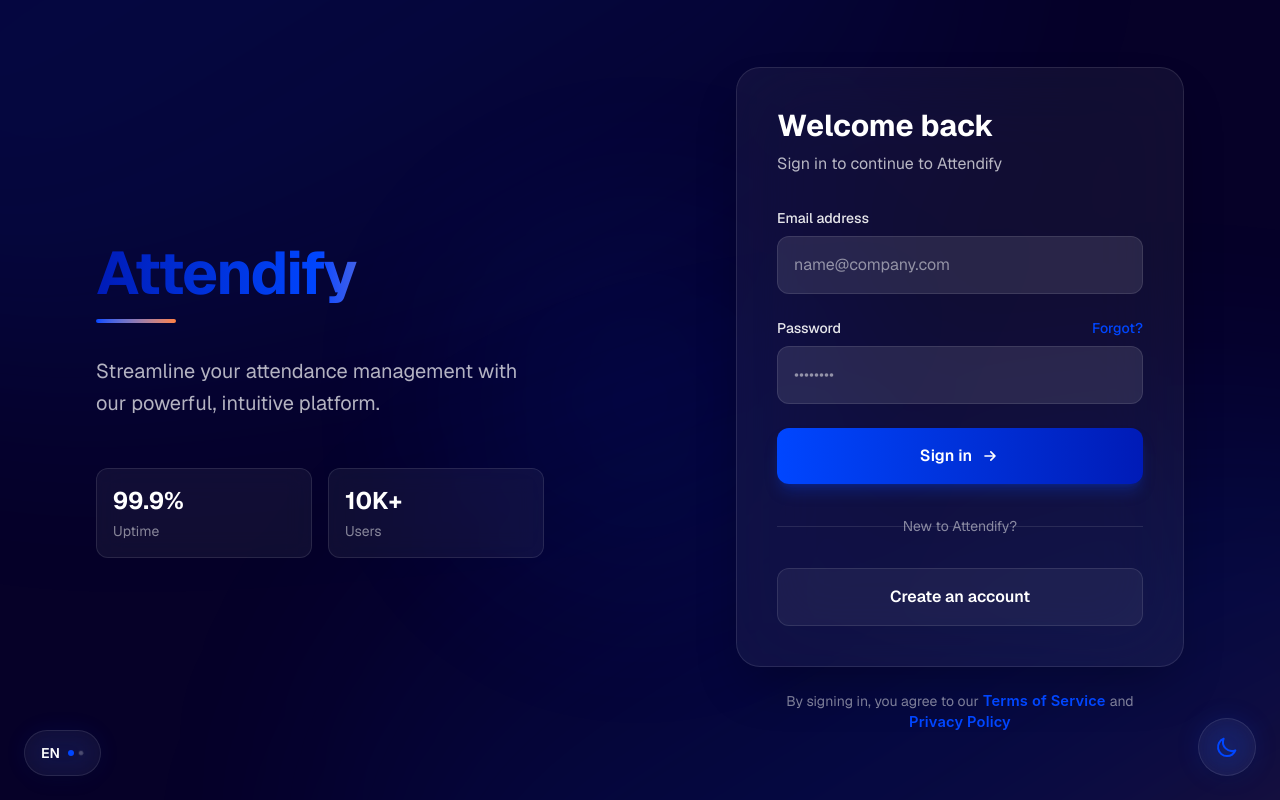
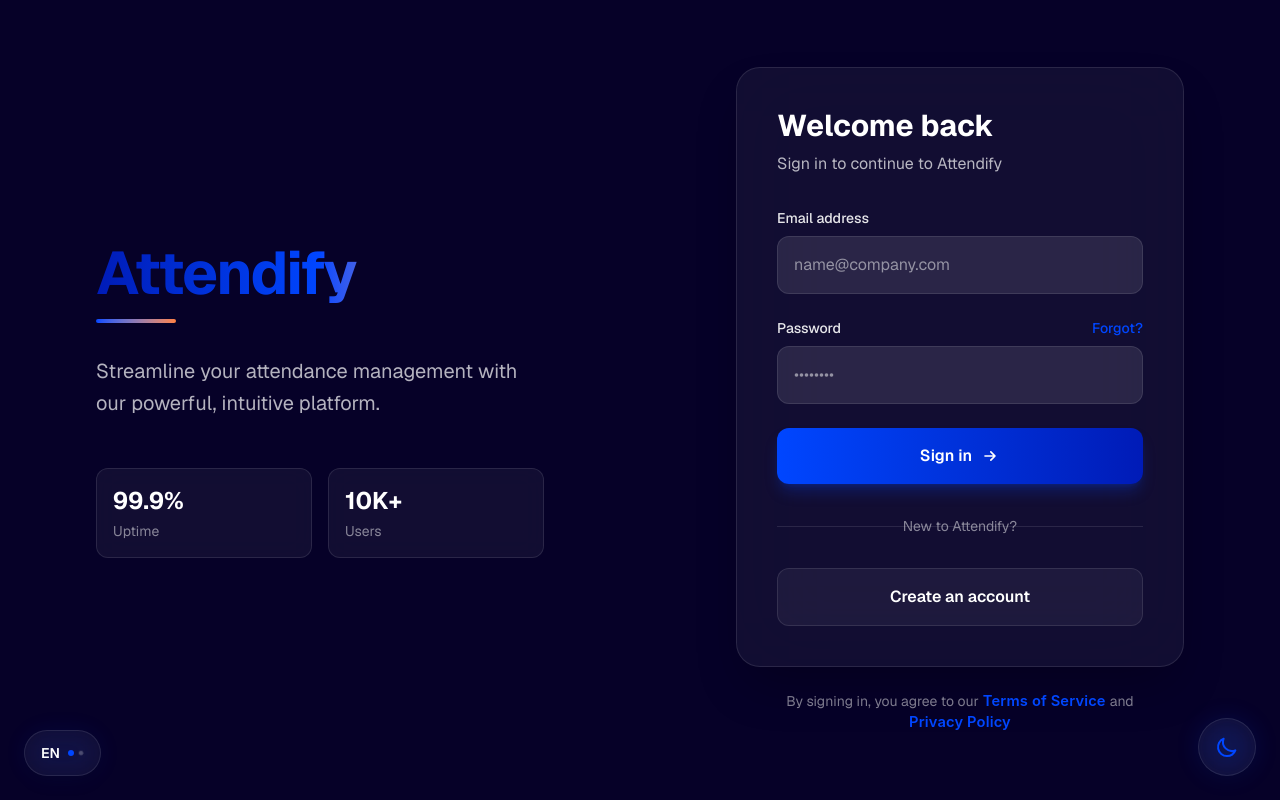
Before and after one commit to hasan4adnan/attendify-frontend, a Next.js app: page / in a window 1280 px wide. Built offline with nearby package versions, Linux system fonts and the light colour scheme.

Commit message:
Remove animated gradient background from login page
Deleted the animated gradient background elements from the login page for a cleaner UI. No functional changes were made to the dashboard page.

```diff
--- a/app/Screens/login.tsx
+++ b/app/Screens/login.tsx
@@ -38,30 +38,6 @@
         backgroundColor: 'var(--bg-primary)'
       }}
     >
-      {/* Animated Gradient Background */}
-      <div className="absolute inset-0 overflow-hidden">
-        <div
-          className="absolute -top-1/2 -left-1/4 w-full h-full bg-gradient-to-br rounded-full blur-[120px] animate-pulse"
-          style={{
-            background: `linear-gradient(to bottom right, var(--gradient-orb-1), var(--gradient-orb-2), transparent)`,
-          }}
-        />
-        <div
-          className="absolute -bottom-1/2 -right-1/4 w-full h-full bg-gradient-to-tl rounded-full blur-[120px] animate-pulse"
-          style={{
-            background: `linear-gradient(to top left, var(--gradient-orb-3), var(--gradient-orb-4), transparent)`,
-            animationDelay: '1s'
-          }}
-        />
-        <div
-          className="absolute top-1/2 left-1/2 transform -translate-x-1/2 -translate-y-1/2 w-96 h-96 rounded-full blur-[100px] animate-pulse"
-          style={{
-            backgroundColor: 'var(--gradient-orb-5)',
-            animationDelay: '2s'
-          }}
-        />
-      </div>
-
       {/* Left Side - Branding Panel */}
       <div className="hidden lg:flex lg:w-1/2 relative z-10 items-center justify-center p-12">
         <div className="max-w-md space-y-8" style={{ color: 'var(--text-primary)' }}>
```
Also changed, not shown: app/dashboard/page.tsx (line endings or trailing spaces).
